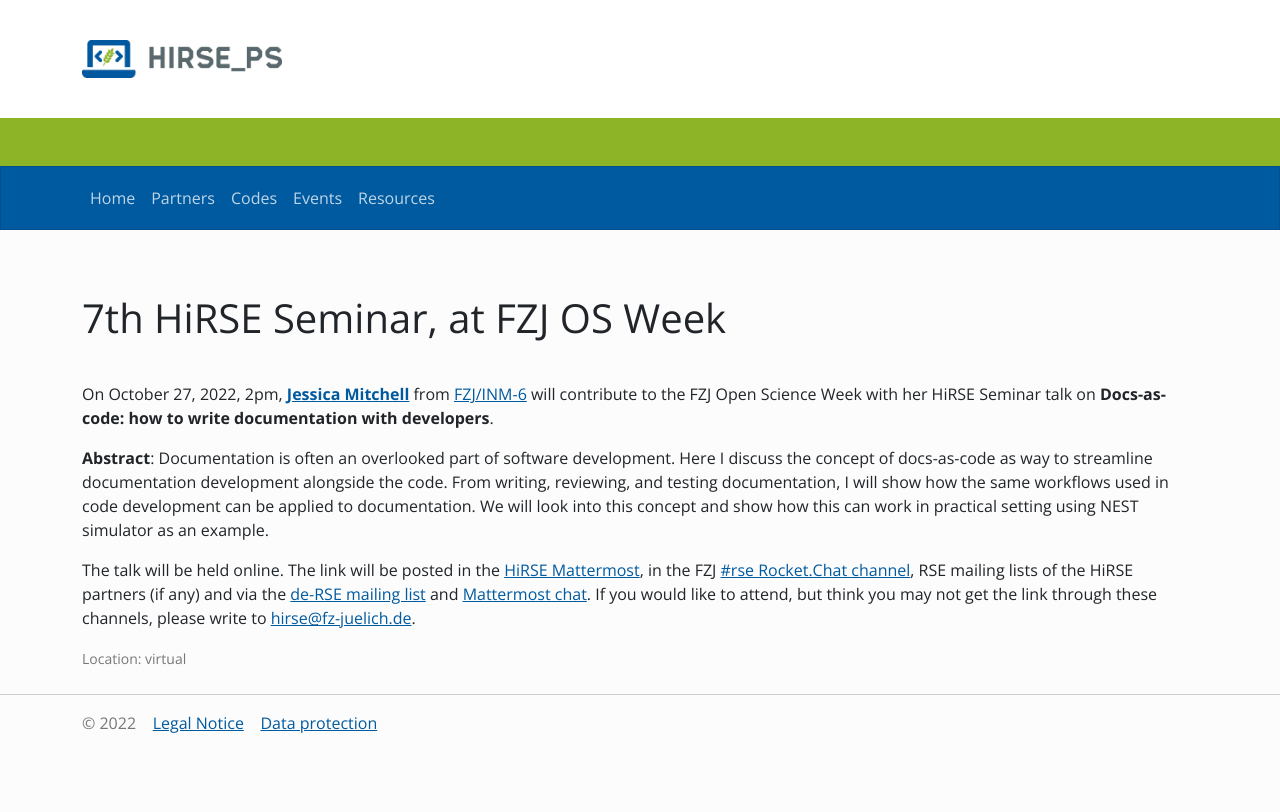
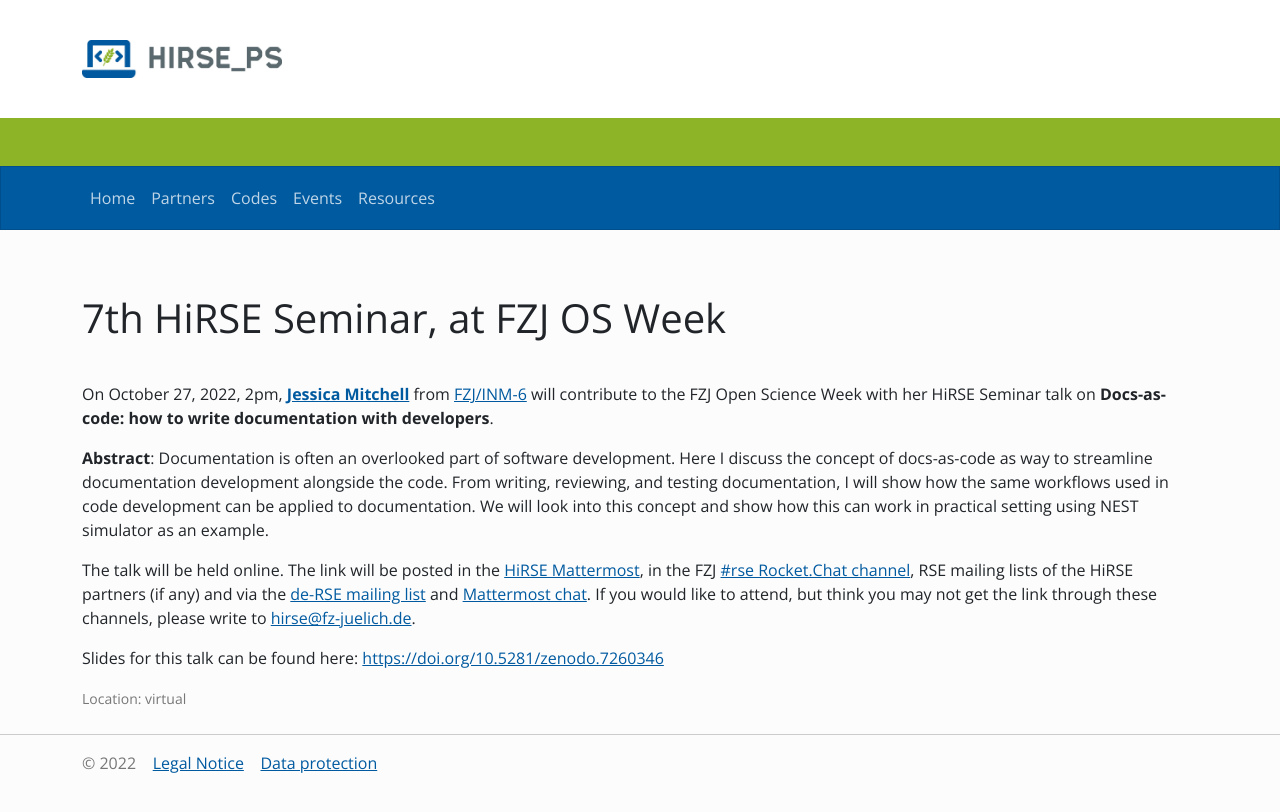
Before and after one commit to Helmholtz-HiRSE/helmholtz-hirse.github.io, a Jekyll site: the page built from _events/2022_10_27-seminar_7.md, in a window 1280 px wide. Shown: the top 812 px of the page. Built offline with Jekyll 4.4.1, drawn with Linux system fonts in a browser that asks for light colours; nearby versions of some CDN libraries.

Commit message:
Update 2022_10_27-seminar_7.md

```diff
--- a/_events/2022_10_27-seminar_7.md
+++ b/_events/2022_10_27-seminar_7.md
@@ -14,3 +14,5 @@ On October 27, 2022, 2pm, [**Jessica Mitchell**](https://www.fz-juelich.de/profi
 Documentation is often an overlooked part of software development. Here I discuss the concept of docs-as-code as way to streamline documentation development alongside the code. From writing, reviewing, and testing documentation, I will show how the same workflows used in code development can be applied to documentation.  We will look into this concept and show how this can work in practical setting using NEST simulator as an example.
 
 The talk will be held online. The link will be posted in the [HiRSE Mattermost](https://mattermost.hzdr.de/hirse), in the FZJ [#rse Rocket.Chat channel](https://chat.fz-juelich.de/channel/rse), RSE mailing lists of the HiRSE partners (if any) and via the [de-RSE mailing list](https://de-rse.org/de/join.html) and [Mattermost chat](https://chat.gwdg.de/channel/derse). If you would like to attend, but think you may not get the link through these channels, please write to [hirse@fz-juelich.de](mailto:hirse@fz-juelich.de).
+
+Slides for this talk can be found here: <https://doi.org/10.5281/zenodo.7260346>
```
